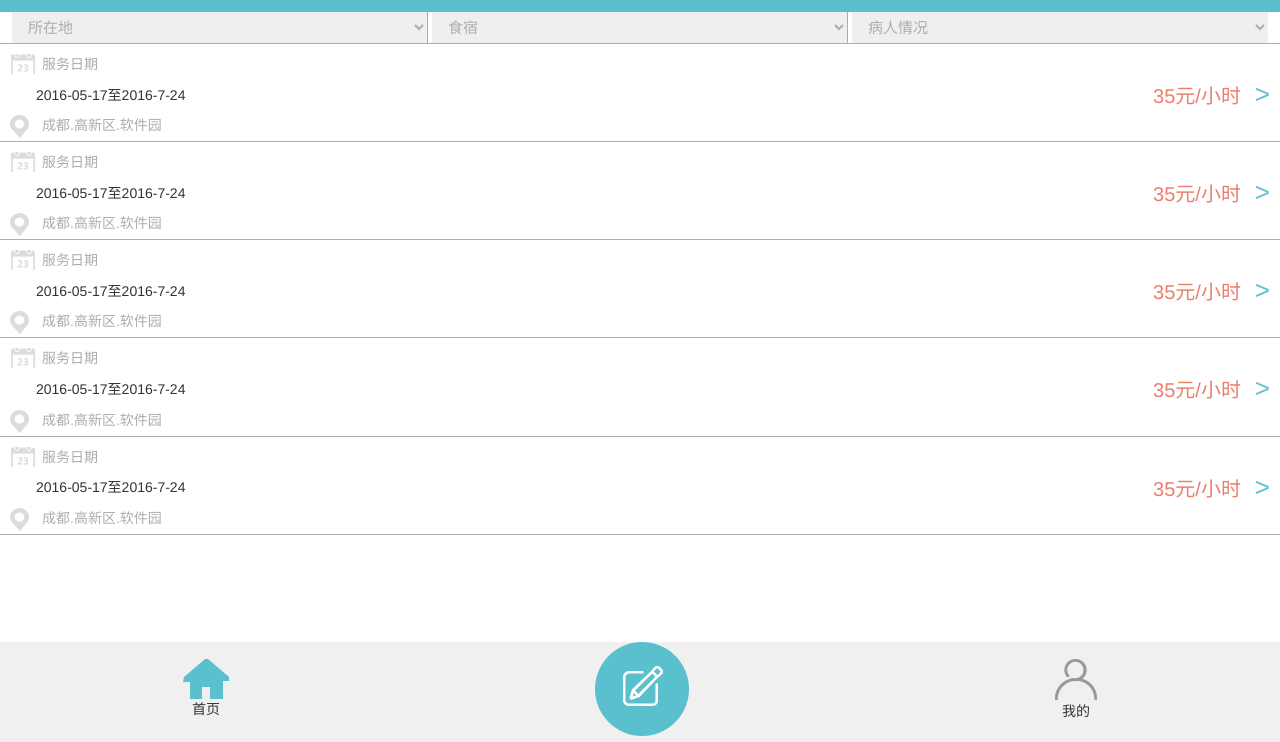
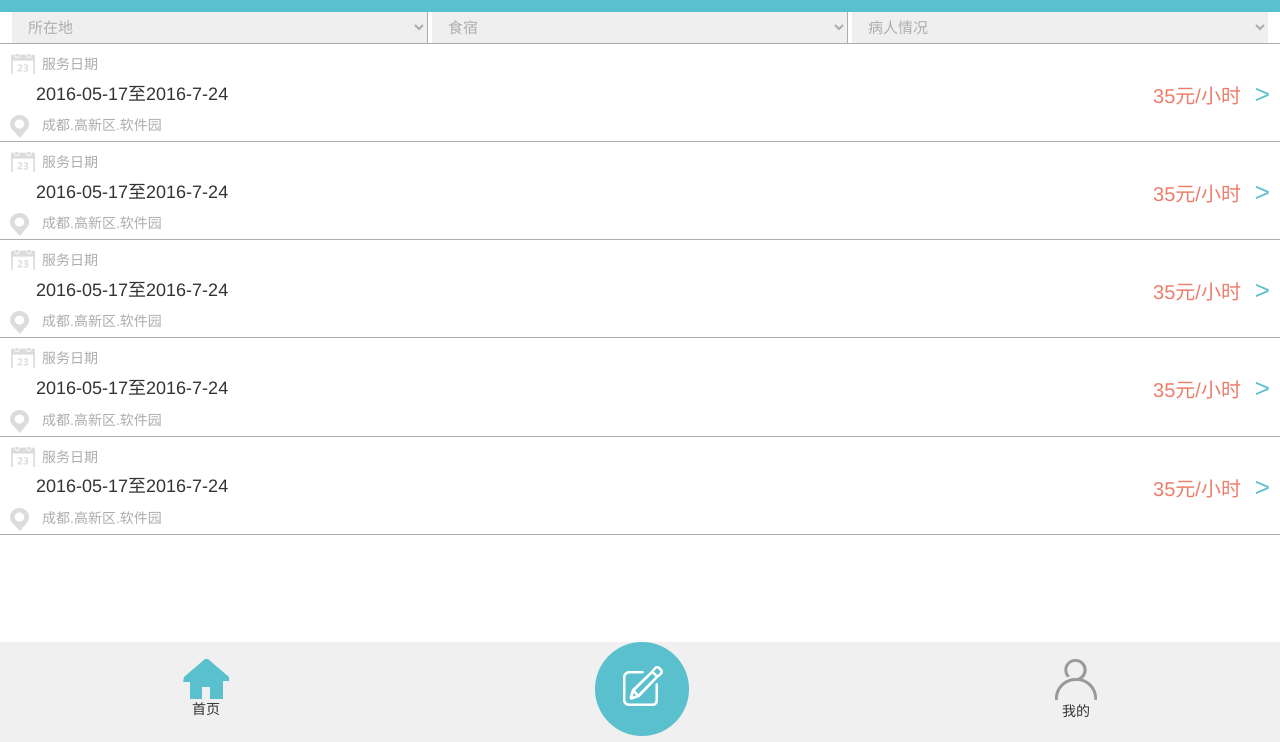
Before and after one commit to Xanadu-zs/Immortal, a plain HTML site: page Taxt6/taxt6.html in a window 1280 px wide. Shown: the part 58-800 px from the top of the page. Drawn offline with nearby package versions, Linux system fonts and the light colour scheme.

Commit message:
最终版

```diff
--- a/Taxt6/taxt6.css
+++ b/Taxt6/taxt6.css
@@ -85,6 +85,8 @@ nav {
     justify-content: space-between;
     border-bottom: 1px solid #adadad;
 	text-align: center;
+    white-space: nowrap;
+
 
 
 }
@@ -154,17 +156,25 @@ li{
 
 .li-1c{
     margin-left: 32px;
+    white-space: nowrap;
+    text-overflow:ellipsis;
+    width: 100%;
+
 }
+
 .day{
     font-size: 18px;
     white-space: nowrap;
     overflow: hidden;
     text-overflow:ellipsis;
 }
+.li-2b {
+    white-space: nowrap;
+
+}
 .price{
     color: #ec7d6b;
     font-size: 20px;
-    white-space: nowrap;
 }
 .into{
     color: #5FC0CD;
--- a/Taxt6/taxt6.html
+++ b/Taxt6/taxt6.html
@@ -90,7 +90,7 @@
 				<span class="li-1a">服务日期</span>
 			</div>
 			<div class="li-2">
-				2016-05-17至2016-7-24
+				<div class="day">2016-05-17至2016-7-24</div>
 				<div class="li-2b">
 					<span class="price">35元/小时</span>
 					<span class="into">&gt;</span>
@@ -108,7 +108,7 @@
 
 			</div>
 			<div class="li-2">
-				2016-05-17至2016-7-24
+				<div class="day">2016-05-17至2016-7-24</div>
 				<div class="li-2b">
 					<span class="price">35元/小时</span>
 					<span class="into">&gt;</span>
@@ -125,7 +125,7 @@
 
 			</div>
 			<div class="li-2">
-				2016-05-17至2016-7-24
+				<div class="day">2016-05-17至2016-7-24</div>
 				<div class="li-2b">
 					<span class="price">35元/小时</span>
 					<span class="into">&gt;</span>
@@ -142,7 +142,7 @@
 
 			</div>
 			<div class="li-2">
-				2016-05-17至2016-7-24
+				<div class="day">2016-05-17至2016-7-24</div>
 				<div class="li-2b">
 					<span class="price">35元/小时</span>
 					<span class="into">&gt;</span>
@@ -158,7 +158,7 @@
 
 			</div>
 			<div class="li-2">
-				2016-05-17至2016-7-24
+				<div class="day">2016-05-17至2016-7-24</div>
 				<div class="li-2b">
 					<span class="price">35元/小时</span>
 					<span class="into">&gt;</span>
```
